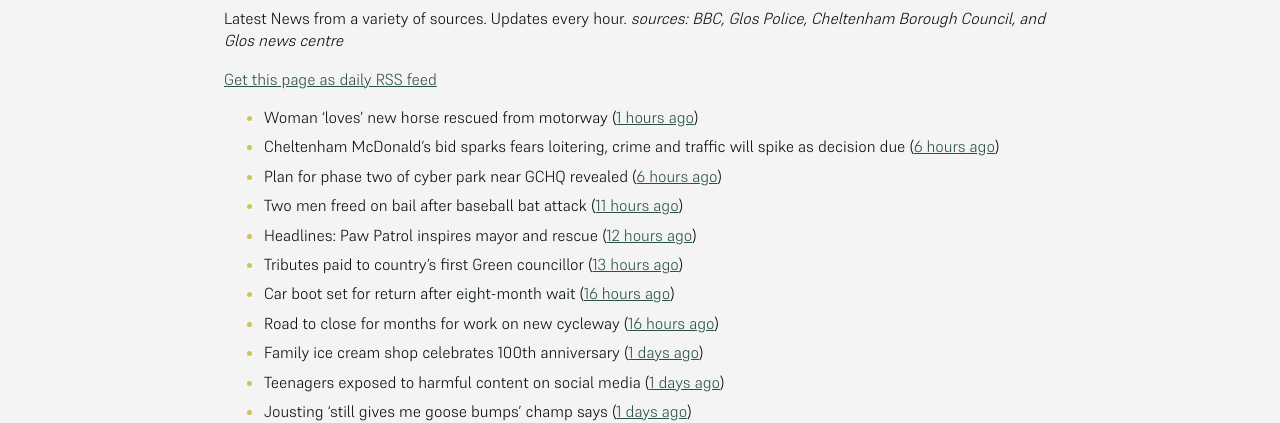
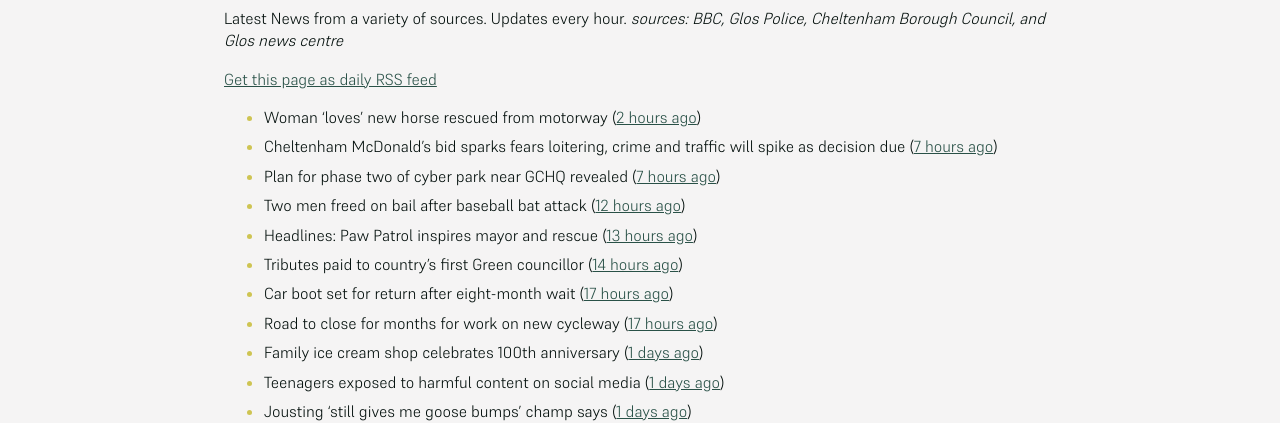
Before and after one commit to mat-0/cheltenham-open-data, a Jekyll site: the page built from _pages/news.md, in a window 1280 px wide. Shown: the part 266-689 px from the top of the page. Built offline with Jekyll 4.4.1, drawn with Linux system fonts in a browser that asks for light colours.

Commit message:
Updated 2025-05-19 22:58:03

```diff
--- a/_pages/news.md
+++ b/_pages/news.md
@@ -12,14 +12,14 @@ _sources: BBC, Glos Police, Cheltenham Borough Council, and Glos news centre_
 [Get this page as daily RSS feed](/daily.rss)
 
 <!-- news_marker starts -->
-- Woman 'loves' new horse rescued from motorway ([1 hours ago](https://www.bbc.com/news/articles/c4g2r40ye9eo))
-- Cheltenham McDonald’s bid sparks fears loitering, crime and traffic will spike as decision due ([6 hours ago](https://gloucesternewscentre.co.uk/cheltenham-mcdonalds-bid-sparks-fears-loitering-crime-and-traffic-will-spike-as-decision-due/))
-- Plan for phase two of cyber park near GCHQ revealed ([6 hours ago](https://www.bbc.com/news/articles/clygqx2jp95o))
-- Two men freed on bail after baseball bat attack ([11 hours ago](https://www.bbc.com/news/articles/c4ge7l3nvv1o))
-- Headlines: Paw Patrol inspires mayor and rescue ([12 hours ago](https://www.bbc.com/news/articles/cj93e7x34ewo))
-- Tributes paid to country's first Green councillor ([13 hours ago](https://www.bbc.com/news/articles/cd7gvr0g0qgo))
-- Car boot set for return after eight-month wait ([16 hours ago](https://www.bbc.com/news/articles/cx2qvp3lp61o))
-- Road to close for months for work on new cycleway ([16 hours ago](https://www.bbc.com/news/articles/cded9232w5wo))
+- Woman 'loves' new horse rescued from motorway ([2 hours ago](https://www.bbc.com/news/articles/c4g2r40ye9eo))
+- Cheltenham McDonald’s bid sparks fears loitering, crime and traffic will spike as decision due ([7 hours ago](https://gloucesternewscentre.co.uk/cheltenham-mcdonalds-bid-sparks-fears-loitering-crime-and-traffic-will-spike-as-decision-due/))
+- Plan for phase two of cyber park near GCHQ revealed ([7 hours ago](https://www.bbc.com/news/articles/clygqx2jp95o))
+- Two men freed on bail after baseball bat attack ([12 hours ago](https://www.bbc.com/news/articles/c4ge7l3nvv1o))
+- Headlines: Paw Patrol inspires mayor and rescue ([13 hours ago](https://www.bbc.com/news/articles/cj93e7x34ewo))
+- Tributes paid to country's first Green councillor ([14 hours ago](https://www.bbc.com/news/articles/cd7gvr0g0qgo))
+- Car boot set for return after eight-month wait ([17 hours ago](https://www.bbc.com/news/articles/cx2qvp3lp61o))
+- Road to close for months for work on new cycleway ([17 hours ago](https://www.bbc.com/news/articles/cded9232w5wo))
 - Family ice cream shop celebrates 100th anniversary ([1 days ago](https://www.bbc.com/news/articles/crr7dg8n471o))
 - Teenagers exposed to harmful content on social media ([1 days ago](https://www.bbc.com/news/videos/c1kvmv9w348o))
 - Jousting 'still gives me goose bumps' champ says ([1 days ago](https://www.bbc.com/news/articles/cm2yd1d3d7eo))
```
Also changed, not shown: _data/flood.json (+5 -48 lines), _pages/fix-my-street.md (+1 -1 lines), index.md (+5 -5 lines).
